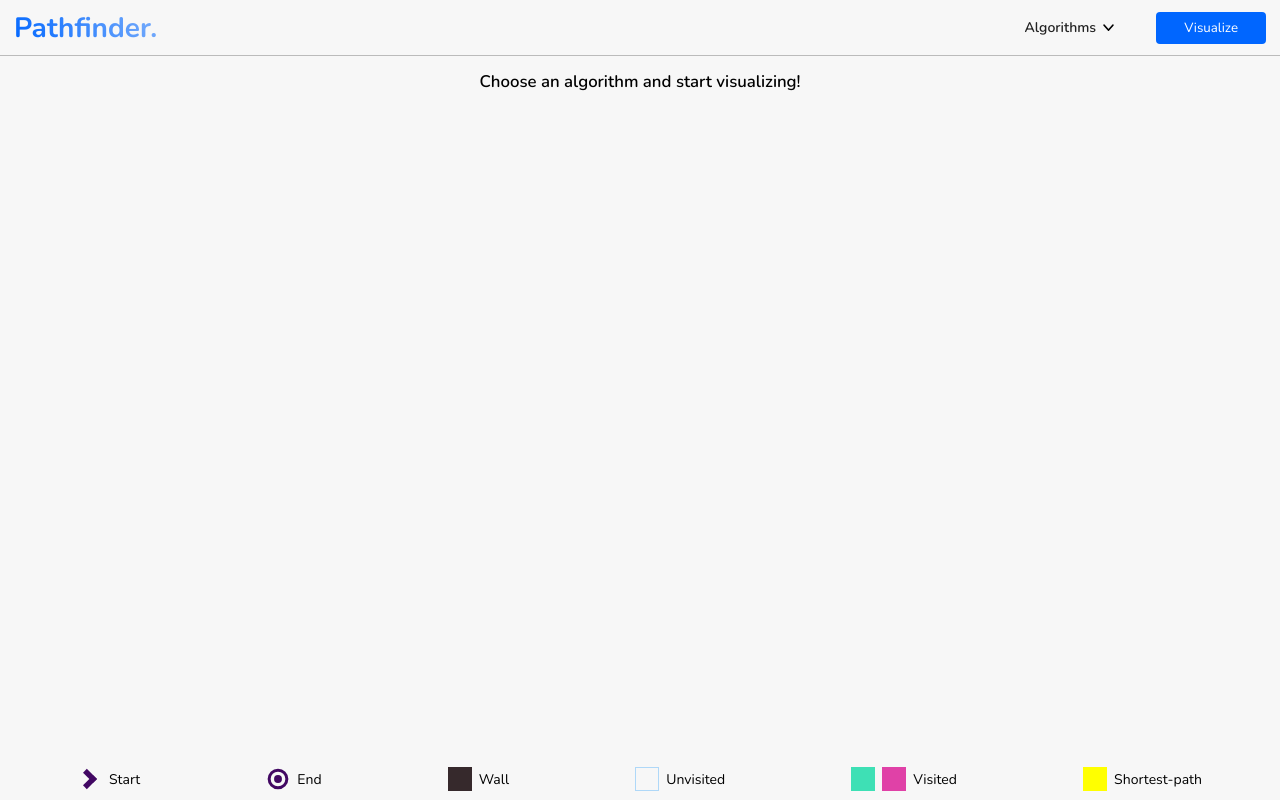
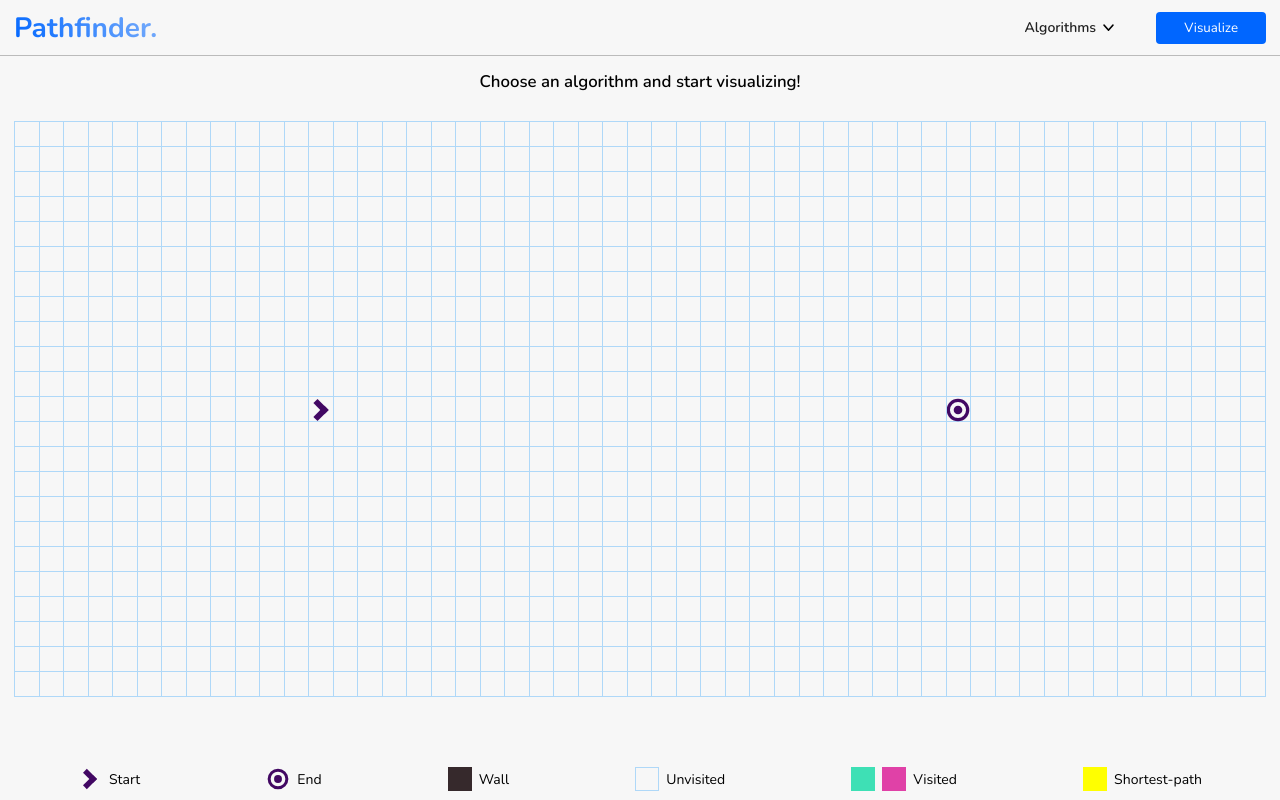
Before and after one commit to keiken-shin/Pathfinder, a website built with webpack: page src/index.html in a window 1280 px wide. Built offline with nearby package versions, Linux system fonts and the light colour scheme.

Commit message:
Created Board

```diff
--- /dev/null
+++ b/src/components/board.ts
@@ -0,0 +1,71 @@
+import { CustomNode, Node } from "./node";
+
+class Board {
+    isStart: string | null;     // Starting Point
+    isTarget: string | null;    // Target Point
+    allNodes: {
+        [propName: string]: CustomNode
+    };  // Contains instance of all the nodes present in board with "node_id" as "key" and "Node itself" as "value"
+    grid: CustomNode[][];       // Storing all table rows "Array<Array<CustomNode>>"
+
+    constructor(
+        public height: number,
+        public width: number
+    ){
+        this.isStart = null;
+        this.isTarget = null;
+        this.allNodes = {};
+        this.grid = [];
+    }
+
+    initialize() {
+        this.createGrid();
+    }
+
+    createGrid() {
+        const board: Element = document.querySelector("#board")!;    // Select Board Elements (! -> mandatory)
+        const tbody: Element = document.createElement("tbody");
+
+        for (let row: number = 0; row < this.height; row++){
+            const currentArrayRow: Node[] = [];
+
+            // Create table row element
+            const currentRow: HTMLTableRowElement = document.createElement("tr");
+            currentRow.id = `row ${row}`;
+
+            for (let col: number = 0; col < this.width; col++){
+                const nodeId: string= `${row}-${col}`;
+
+                let nodeStatus: string,
+                    newNode: CustomNode;
+
+                // Calculating start and target position
+                if (row === Math.floor(this.height / 2) && col === Math.floor(this.width / 4)){
+                    nodeStatus = "isStart";     // marking current node as start node
+                    this.isStart = nodeId;      // storing current node in isStart
+                }else if (row === Math.floor(this.height / 2) && col === Math.floor(3 * this.width / 4)){
+                    nodeStatus = "isTarget";    // marking current node as target node
+                    this.isTarget = nodeId;     // storing current node in isTarget
+                }else{
+                    nodeStatus = "unvisited";   // marking rest as unvisited
+                }
+
+                newNode = new Node(row, col, nodeStatus);   // Creating instance of node
+                currentArrayRow.push(newNode);              // Pushing new instance in row array
+                this.allNodes = { nodeId: newNode };        // Storing it inside allNodes
+
+                // Creating board cell
+                const tableCell: HTMLTableDataCellElement= document.createElement("td");
+                tableCell.id = nodeId;
+                tableCell.classList.add(nodeStatus);
+
+                currentRow.append(tableCell);
+            }
+            this.grid.push(currentArrayRow);
+            tbody.append(currentRow);
+            board.append(tbody);
+        }
+    }
+}
+
+export default Board
--- /dev/null
+++ b/src/components/node.ts
@@ -0,0 +1,29 @@
+interface CustomNode {
+  id: string,
+  row: number,
+  column: number,
+  status: string,
+  distance: number,
+  previousNode: CustomNode | null
+}
+
+class Node {
+  id: string;
+  distance: number;
+  previousNode: CustomNode | null;
+
+  constructor(
+    public row: number,
+    public column: number,
+    public status: string
+  ){
+    this.id = `${row}-${column}`;
+    this.distance = 0;
+    this.previousNode = null;
+  }
+}
+
+export {
+  Node,
+  CustomNode
+}
--- a/src/index.html
+++ b/src/index.html
@@ -21,7 +21,9 @@
             </a>
 
             <ul class="dropdown-list">
-              <li class="dropdown-list__item">Dijkstra</li>
+              <li class="dropdown-list__item" data-id="DFS">
+                Depth First Search
+              </li>
             </ul>
           </div>
         </div>
--- a/src/index.ts
+++ b/src/index.ts
@@ -1,3 +1,13 @@
+import Board from './components/board';
 import "./style.scss"
 
-console.log("Hello, World!");
+// Get Height of other elements in body
+const headerHeight: number = Number(document.querySelector(".header")?.clientHeight);
+const contentHeight: number = Number(document.querySelector(".description")?.clientHeight) + Number(document.querySelector(".intro")?.clientHeight);
+
+// Obtain height and width of board
+let height: number = Math.floor((Number(document.documentElement.scrollHeight) - headerHeight - contentHeight) / 28);
+let width: number = Math.floor(Number(document.documentElement.clientWidth) / 25);
+
+const board = new Board(height, width);
+board.initialize();
--- a/src/styles/_board.scss
+++ b/src/styles/_board.scss
@@ -1,5 +1,5 @@
 .board-section {
-  padding-inline: $px-1;
+  padding: $px-1;
 }
 
 #board {
```
